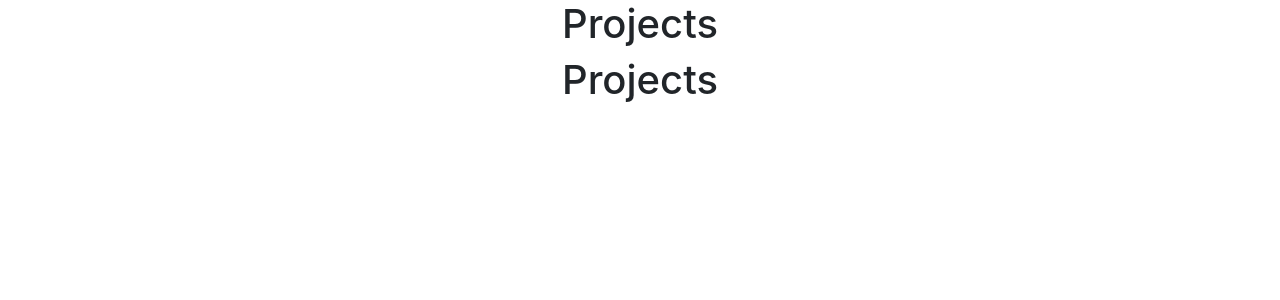
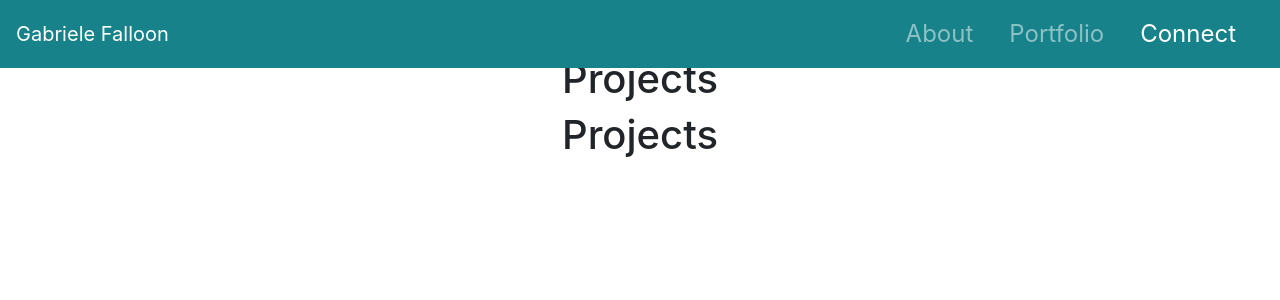
Before and after one commit to ggfalloon/react-portfolio, a React (Create React App) app: page /connect in a window 1280 px wide. Shown: the top 300 px of the page. Built offline with nearby package versions, Linux system fonts and the light colour scheme.

Commit message:
navbar complete with styling

```diff
--- a/src/App.css
+++ b/src/App.css
@@ -4,39 +4,8 @@
 
 body {
   background-color: #ffffff;
+  color: #55585c;
+  font-size: 18px;
+  padding-top: 55px;
+  padding-bottom: 60px;
 }
-
-.App-logo {
-  height: 40vmin;
-  pointer-events: none;
-}
-
-@media (prefers-reduced-motion: no-preference) {
-  .App-logo {
-    animation: App-logo-spin infinite 20s linear;
-  }
-}
-
-.App-header {
-  background-color: #282c34;
-  min-height: 100vh;
-  display: flex;
-  flex-direction: column;
-  align-items: center;
-  justify-content: center;
-  font-size: calc(10px + 2vmin);
-  color: white;
-}
-
-.App-link {
-  color: #61dafb;
-}
-
-@keyframes App-logo-spin {
-  from {
-    transform: rotate(0deg);
-  }
-  to {
-    transform: rotate(360deg);
-  }
-}
--- a/src/App.js
+++ b/src/App.js
@@ -12,7 +12,7 @@ import './App.css';
 function App() {
   return (
     <Router>
-      <div className="App">
+      <div className="App container">
         <Navbar />
         <Wrapper>
           <Route exact path="/" component={Home} />
--- a/src/components/Navbar/index.js
+++ b/src/components/Navbar/index.js
@@ -5,10 +5,8 @@ import "./style.css";
 
 function Navbar() {
     return (
+        <nav className="navbar fixed-top navbar-expand-md navbar-dark">
 
-        <div>
-            <nav className="navbar fixed-top navbar-expand-md navbar-dark">
-                <div className="container">
             <Link className="navbar-brand left-nav" to="/">Gabriele Falloon</Link>
 
             <button className="navbar-toggler" type="button" data-toggle="collapse" data-target="#navbarSupportedContent"
@@ -18,12 +16,12 @@ function Navbar() {
 
             <div className="collapse navbar-collapse" id="navbarSupportedContent">
                 <ul className="navbar-nav ml-auto">
-                            <li className="nav-item active">
+                    <li className="nav-item">
                         <Link to="/about"
                             className={
                                 window.location.pathname === "/about"
                                     ? "nav-link active"
-                                            : "nav-link"} >About<span className="sr-only">(current)</span></Link>
+                                    : "nav-link"} >About</Link>
                     </li>
                     <li className="nav-item">
                         <Link to="/portfolio"
@@ -31,14 +29,13 @@ function Navbar() {
                     </li>
                     <li className="nav-item">
                         <Link to="/connect"
-                                    className={window.location.pathname === "/connect" ? "nav-link active" : "nav-link"} >Connect</Link>
+                            className={window.location.pathname === "/connect" ? "nav-link active" : "nav-link"}>Connect</Link>
                     </li>
                 </ul>
             </div>
-                </div>
+
         </nav>
-        </div>
-    )
+    );
 }
 
 export default Navbar;
--- a/src/components/Navbar/style.css
+++ b/src/components/Navbar/style.css
@@ -1,3 +1,11 @@
-navbar {
+.navbar {
     background-color:rgb(24, 130, 138);
 }
+
+.navbar-nav li {
+    padding-right: 20px;
+}
+
+.nav-link, .left-nav{
+    font-size: 1.5em;
+}
--- a/src/components/Wrapper.js
+++ /dev/null
@@ -1,11 +0,0 @@
-import React from "react"
-
-function Projects(props) {
-    return (
-        <div>
-            <h1>Projects</h1>
-        </div>
-    )
-}
-
-export default Projects;
--- /dev/null
+++ b/src/components/Wrapper/index.js
@@ -0,0 +1,8 @@
+import React from "react";
+import "./style.css";
+
+function Wrapper(props) {
+  return <main className="wrapper">{props.children}</main>;
+}
+
+export default Wrapper;
```
Also changed, not shown: src/components/Wrapper/style.css (added). Lines whose indentation alone changed are shown as unchanged.
